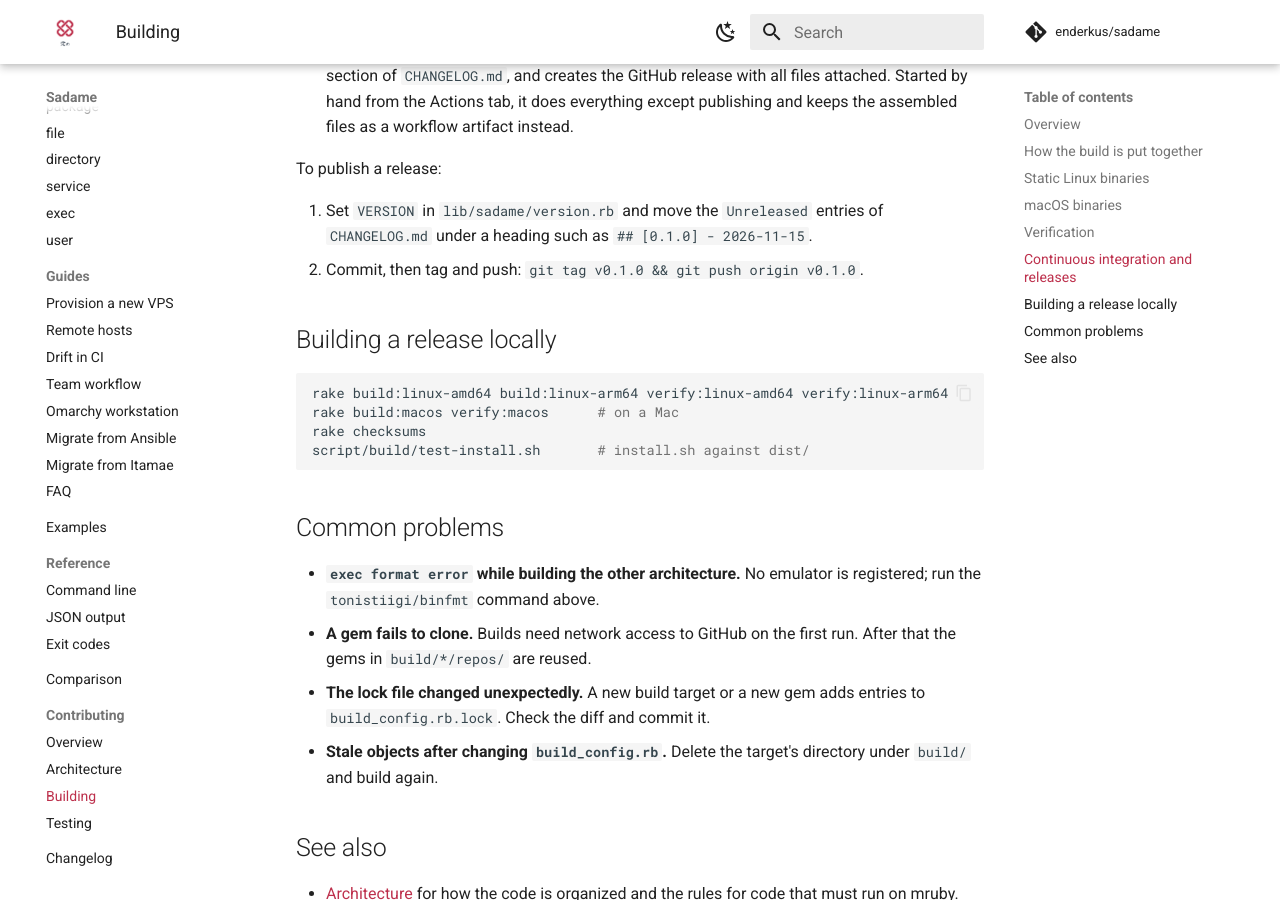
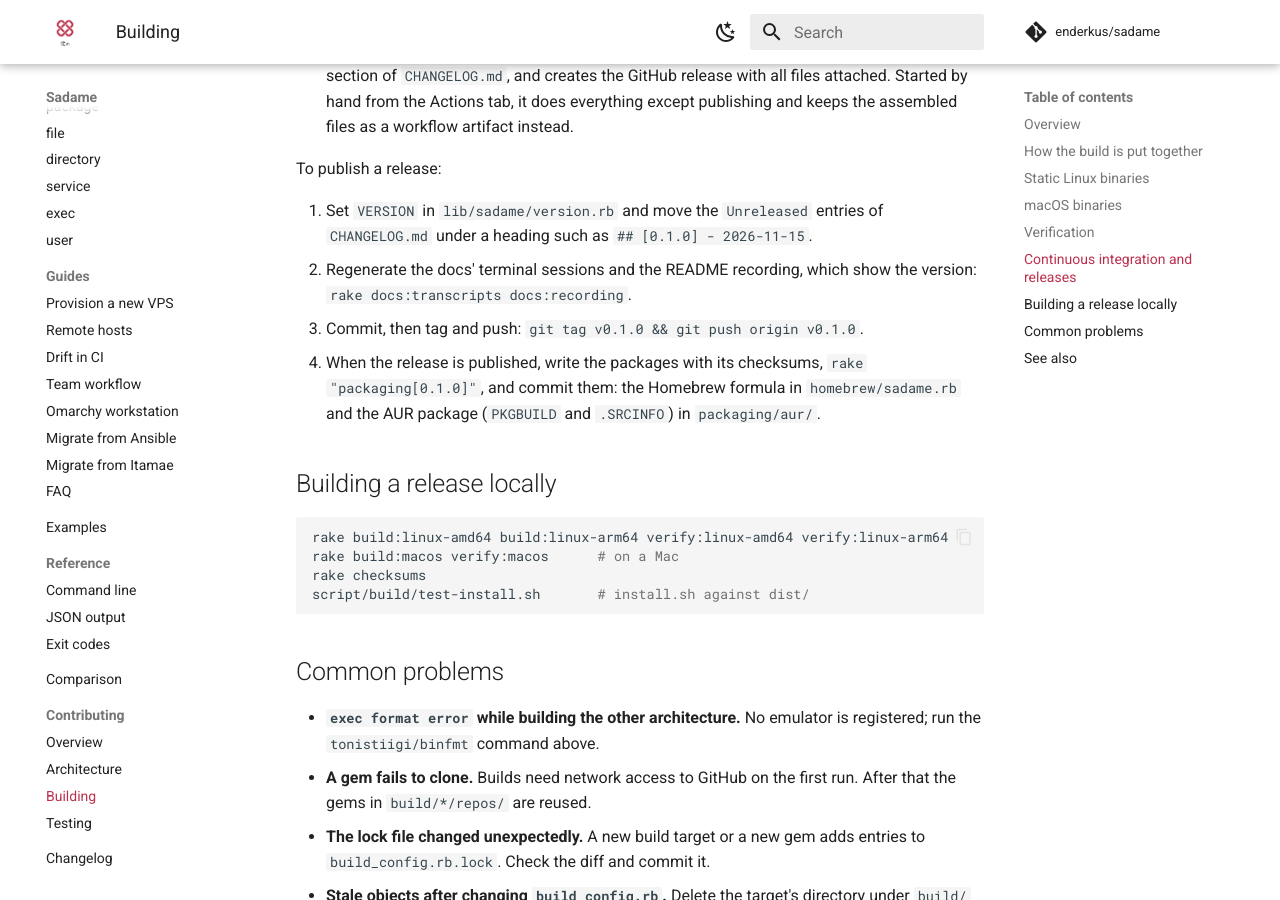
Before and after one commit to amassivus/sadame, an MkDocs documentation site: the page built from docs/contributing/building.md, in a window 1280 px wide and 900 px high, scrolled down 2793 px. Built offline with MkDocs 1.6.1 and Material for MkDocs 9.7.7, drawn with Linux system fonts in a browser that asks for light colours; comment, search, counter and statistics services are not loaded.

Commit message:
build: write the Homebrew formula and the AUR package from a release's checksums

```diff
--- a/docs/contributing/building.md
+++ b/docs/contributing/building.md
@@ -108,7 +108,13 @@ To publish a release:
 1. Set `VERSION` in `lib/sadame/version.rb` and move the `Unreleased`
    entries of `CHANGELOG.md` under a heading such as
    `## [0.1.0] - 2026-11-15`.
-2. Commit, then tag and push: `git tag v0.1.0 && git push origin v0.1.0`.
+2. Regenerate the docs' terminal sessions and the README recording, which
+   show the version: `rake docs:transcripts docs:recording`.
+3. Commit, then tag and push: `git tag v0.1.0 && git push origin v0.1.0`.
+4. When the release is published, write the packages with its checksums,
+   `rake "packaging[0.1.0]"`, and commit them: the Homebrew formula in
+   `homebrew/sadame.rb` and the AUR package (`PKGBUILD` and `.SRCINFO`)
+   in `packaging/aur/`.
 
 ## Building a release locally
 
```
Also changed, not shown: 2 other files.
